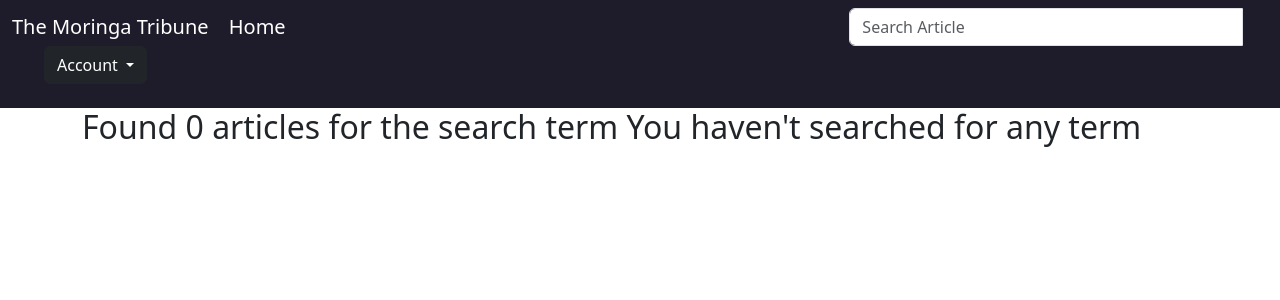
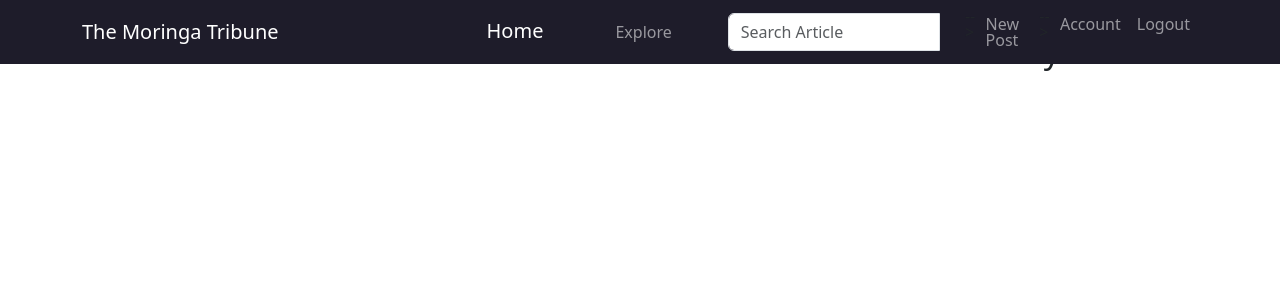
Before and after one commit to AtienoObwanda/MoringaTribune, a Django app: page /search in a window 1280 px wide. Shown: the top 300 px of the page. Run offline with Django 4.2, Linux system fonts and the light colour scheme; the visitor is signed in with stand-in values (Sample User, id 1); some libraries are stand-ins or nearby versions.

Commit message:
updating navigation bar

```diff
--- a/news/templates/navbar.html
+++ b/news/templates/navbar.html
@@ -1,4 +1,5 @@
 {% load django_bootstrap5 %}
+
 <!DOCTYPE html>
 <html lang="en">
 <head>
@@ -8,15 +9,29 @@
 </head>
 <body>
 
-<nav class="navbar navbar-dark navbar-fixed-top" style="background-color:#1e1c2a;">
-  <div class="container-fluid">
-    <div class="navbar-header">
+<header class="blog-header lh-1 py-3 site-header" >
+  <div class="row flex-nowrap justify-content-between align-items-center">
+    <nav class="navbar navbar-expand-md navbar-dark bg-steel fixed-top" style="background-color:#1e1c2a;">
+        <div class="container">
           <a class="navbar-brand" href="{% url 'newsOfToday' %}">The Moringa Tribune</a>
+            <button class="navbar-toggler" type="button" data-toggle="collapse" data-target="#">
+                <span class="navbar-toggler-icon"></span>
+            </button>
+            <!--Dummy-divs space Creator-->
+            <div class="ms-5"></div>
+            <div class="ms-5"></div>
+            <div class="ms-5"></div>
+            <div class="ms-5"></div>
+            <!--End of Dummy spacer-->
+            <div class="collapse navbar-collapse" id="navbarToggle">
+                <div class="navbar-nav mr-auto">
                   <a class="navbar-brand" href="{% url 'newsOfToday' %}">Home</a>
+                  <a class="nav-item nav-link ms-5" href="{% url 'newsOfToday' %}">Explore</a>
+
                 </div>
 
                  <!-- Adding a search form  -->
-      <div class="col-sm-4 col-md-4 navbar-right">
+                  <div class="col-sm-4 col-md-4 navbar-center ms-5">
 
                     <form class="navbar-form" role="search" action="{% url 'searchResults' %}">
 
@@ -30,42 +45,26 @@
                     </form>
                   </div>
       <!-- search form end -->
-      <!--The search form above-->
-    <div class="col-sm-2 col-md-6 navbar-right">
-      {% if user.is_authenticated %}
-      <ul>
-        <li class="dropdown" style="list-style:none;">
-          <a href="#" class="dropdown-toggle btn btn-dark" data-toggle="dropdown" role="button" aria-expanded="false">Account
-            <span class="caret"></span>
-               </a>
-          <ul class="dropdown-menu" role="menu">
-            <li>
-              <a href="{%url 'newsOfToday'%}">Home</a>
-            </li>
-            <li>
-              <a href="{%url 'new-article'%}">Create Article</a>
-            </li>
-            <li>
-              <a href="/accounts/password/change">Change Password</a>
-            </li>
-            <li>
-              <a href="/logout">Logout</a>
-            </li>
-          </ul>
-        </li>
-      </ul>
-      {% else %}
-      <li style="list-style:none;">
-        <a class='btn ' href="/accounts/login" style="color: #fff;">Login</a>
-      </li>
-      <li style="list-style:none;">
-        <a class='btn ' href="/accounts/register" style="color: #fff;">Register</a>
-      </li>
+                <!-- Navbar right-->
+
+                <div class="navbar-nav ms-auto">
+                  {% if user.is_authenticated %} -->
+                    <a class="nav-item nav-link align-right" href="{%url 'new-article'%}">New Post</a> -->
+                    <a class="nav-item nav-link align-right" href="/accounts/password/change">Account</a>
+                    <a class="nav-item nav-link align-right" href="/logout">Logout</a>
+                {% else%}
+                    <a class="nav-item nav-link align-right" href="/accounts/login" >Login</a>
+                    <a class="nav-item nav-link align-right"href="/accounts/register">Register</a>
                 {% endif %}
 
                      </div>
             </div>
+        </div>
     </nav>
+
+  </div>
+</header>
+
 
 {% block scripts %}
 <script src="https://ajax.googleapis.com/ajax/libs/jquery/3.2.1/jquery.min.js"></script>
```
Lines whose indentation alone changed are shown as unchanged.
